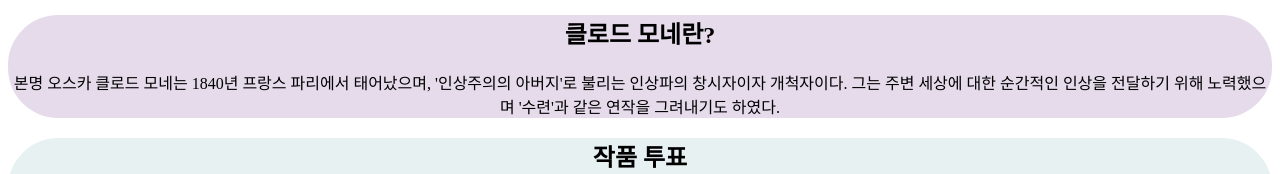
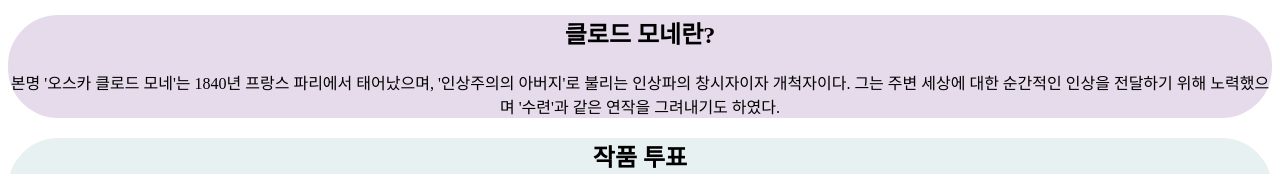
Before and after one commit to kimminsue/kimminsue.github.io, a plain HTML site: page index.html in a window 1280 px wide. Shown: the part 362-536 px from the top of the page. Drawn offline with Linux system fonts and the light colour scheme.

Commit message:
Update index.html

```diff
--- a/index.html
+++ b/index.html
@@ -54,7 +54,7 @@
 
     <section id="LIST4">
         <H2>클로드 모네란?</H2>
-        <P>본명 오스카 클로드 모네는 1840년 프랑스 파리에서 태어났으며, '인상주의의 아버지'로 불리는 인상파의 창시자이자 개척자이다. 그는 주변 세상에 대한 순간적인 인상을 전달하기 위해 노력했으며 '수련'과 같은 연작을 그려내기도 하였다.</P>
+        <P>본명 '오스카 클로드 모네'는 1840년 프랑스 파리에서 태어났으며, '인상주의의 아버지'로 불리는 인상파의 창시자이자 개척자이다. 그는 주변 세상에 대한 순간적인 인상을 전달하기 위해 노력했으며 '수련'과 같은 연작을 그려내기도 하였다.</P>
     </section >
     <section ID="LIST">
     <H2>작품 투표</H2>
```
